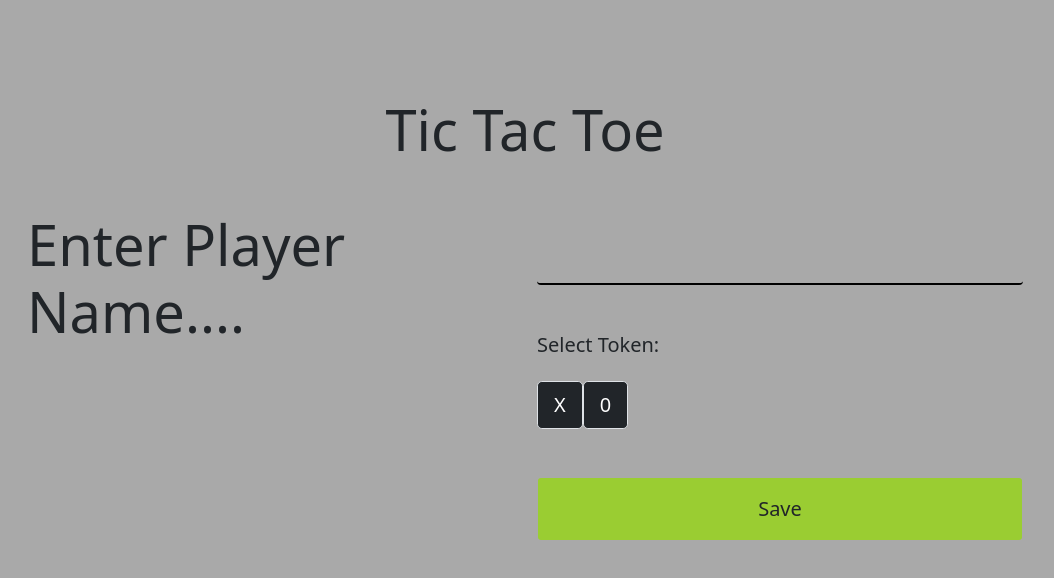
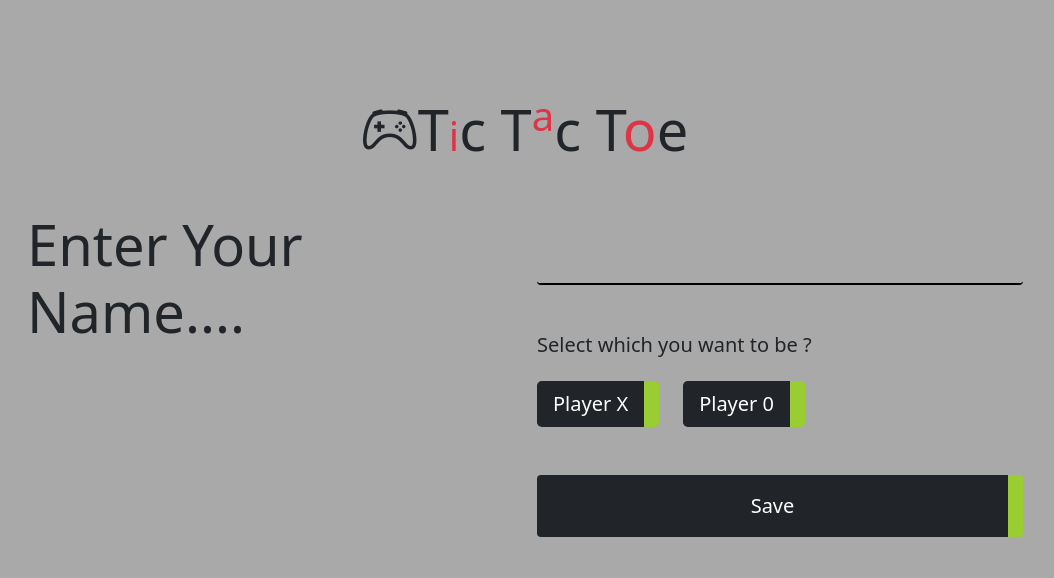
Before and after one commit to bharatjoshideveloper/tictactoe, a React (Create React App) app: page / in a window 1280 px wide. Shown: the top 578 px of the page, without its empty margins (93-1147 px from the left). Built offline with nearby package versions, Linux system fonts and the light colour scheme.

Commit message:
27/05 update

```diff
--- a/src/index.css
+++ b/src/index.css
@@ -17,6 +17,10 @@ code {
   background-color: black;
 }
 
+.desbut {
+  color: yellowgreen;
+}
+
 .buttontic {
   background-color: yellowgreen !important;
 }
--- a/src/tictactoe/Base.jsx
+++ b/src/tictactoe/Base.jsx
@@ -1,5 +1,4 @@
-import React, { Component } from 'react'
-import { NavLink } from 'react-router-dom';
+import React, { Component } from 'react';
 
 export class Base extends Component {
     constructor(props) {
@@ -33,23 +32,21 @@ export class Base extends Component {
         return (
             <React.Fragment>
                 <div className='container m-5 d-flex justify-content-center'>
-
                     <div className='row m-5'>
                         <div className='col-lg-12 mb-5 text-center'>
-                            <label className='display-4'>Tic Tac Toe</label>
+                            <label className='display-4'><i class="bi bi-controller"></i>T<span className='h1 text-danger'>i</span>c T<sup className='h1 text-danger'>a</sup>c T<span className='text-danger'>o</span>e</label>
                         </div>
                         <div className='col-sm-6'>
-                            <label className='display-4'>Enter Player Name....</label>
+                            <label className='display-4'>Enter Your Name....</label>
                             <h5 className='text-danger'>{this.state.message}</h5>
-                            {this.state.message === '' ? "" : <button className='mt-5 btn buttontic p-3 text-dark fs-5 form-control' onClick={() => { this.props.data(this.state) }}>Start</button>}
-
+                            {this.state.message === '' ? "" : <button className="mt-5 btn btn-dark text-white fs-5 form-control p-3" style={{ border: 'none', borderRight: '15px solid yellowgreen' }} onClick={() => { this.props.data(this.state) }}>Start</button>}
                         </div>
                         <form className='col-sm-6'>
                             <input type='text' className="form-control fs-1" style={{ border: 'none', borderBottom: '2px solid black', backgroundColor: 'darkgrey' }} name='name' value={this.state.name} onChange={this.handleChangedata} />
-                            <label className='mt-5 mb-4 h5 text-dark'>Select Token:</label><br />
-                            <button type='button' className='btn btn-dark btn-lg border' name='X' onClick={() => { this.token('X') }}  >X</button><button type='button' className='btn btn-dark  btn-lg border' name='O' onClick={() => { this.token('O') }}  >0</button>
+                            <label className='mt-5 mb-4 h5 text-dark'>Select which you want to be ? </label><br />
+                            <button type='button' className='btn btn-dark btn-lg' style={{ border: 'none', borderRight: '15px solid yellowgreen' }} name='X' onClick={() => { this.token('X') }}  >Player X</button><button type='button' className='btn btn-dark  btn-lg mx-4' style={{ border: 'none', borderRight: '15px solid yellowgreen' }} name='O' onClick={() => { this.token('O') }}  >Player 0</button>
                             <br />
-                            <button type="button" class="mt-5 btn buttontic text-dark fs-5 form-control p-3" onClick={this.handleSubmit}>Save</button>
+                            <button type="button" className="mt-5 btn btn-dark text-white fs-5 form-control p-3" style={{ border: 'none', borderRight: '15px solid yellowgreen' }} onClick={this.handleSubmit}>Save</button>
                         </form>
                     </div>
                 </div>
@@ -57,5 +54,4 @@ export class Base extends Component {
         )
     }
 }
-
-export default Base
+export default Base;
--- a/src/tictactoe/Main.jsx
+++ b/src/tictactoe/Main.jsx
@@ -30,7 +30,6 @@ export class Main extends Component {
     }
     data = (data) => {
         this.setState({ player: data.name, val: data.val, mode: 'start' })
-
     }
 
     render() {
@@ -40,9 +39,10 @@ export class Main extends Component {
                 {this.state.mode === 'start' && <div className='container d-flex justify-content-center'>
                     <div className='row mt-5'>
                         <div className='col-lg-12'>
-                            <div class="jumbotron">
+                            <div class="row jumbotron">
                                 <h1>Player: {this.state.player}</h1>
-                                <h3>Selected Token: {this.state.val}</h3>
+                                {this.state.val === 'X' ? <h3 className='col-sm-6 p-2 buttontic text-center'>Turn: {this.state.val}</h3> : <h3 className='col-sm-6 p-2 buttontic text-center'>-</h3>}
+                                {this.state.val === 'O' ? <h3 className='col-sm-6 p-2 buttontic text-center'>Turn: {this.state.val}</h3> : <h3 className='col-sm-6 p-2 buttontic text-center'>-</h3>}
                             </div>
                             <div className='row mb-2'>
                                 <button className='col-lg-12 btn btn-primary border border-1 text-center text-dark buttontic fs-3'>Tic-Tac-Toe</button>
@@ -66,8 +66,8 @@ export class Main extends Component {
                                 <button className='col-lg-4 p-5 btn border border-1 text-center text-white button fs-1' onClick={() => this.handleClick(8)}>{this.state.box[8]}</button>
                             </div>
                             <div className='row mt-2 mb-2'>
-                                <button className='col-lg-6 btn btn-primary border border-1 text-center text-dark buttontic fs-1' onClick={() => this.start()}>Start</button>
-                                <button className='col-lg-6 btn btn-primary border border-1 text-center text-dark buttontic fs-1' onClick={() => this.restart()}>Restart</button>
+                                <button className='col-lg-6 btn btn-primary border border-1 text-center text-dark buttontic fs-3' onClick={() => this.start()}>Start</button>
+                                <button className='col-lg-6 btn btn-primary border border-1 text-center text-dark buttontic fs-3' onClick={() => this.restart()}>Replay</button>
                             </div>
                         </div>
                     </div>
```
